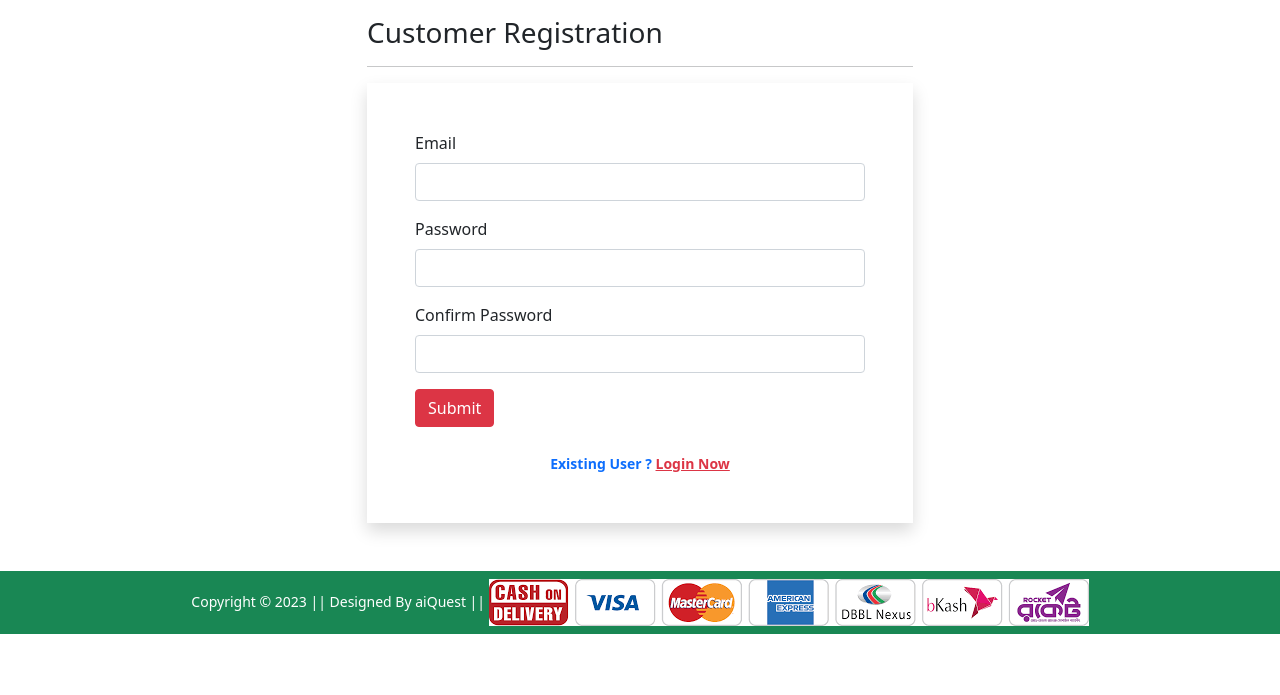
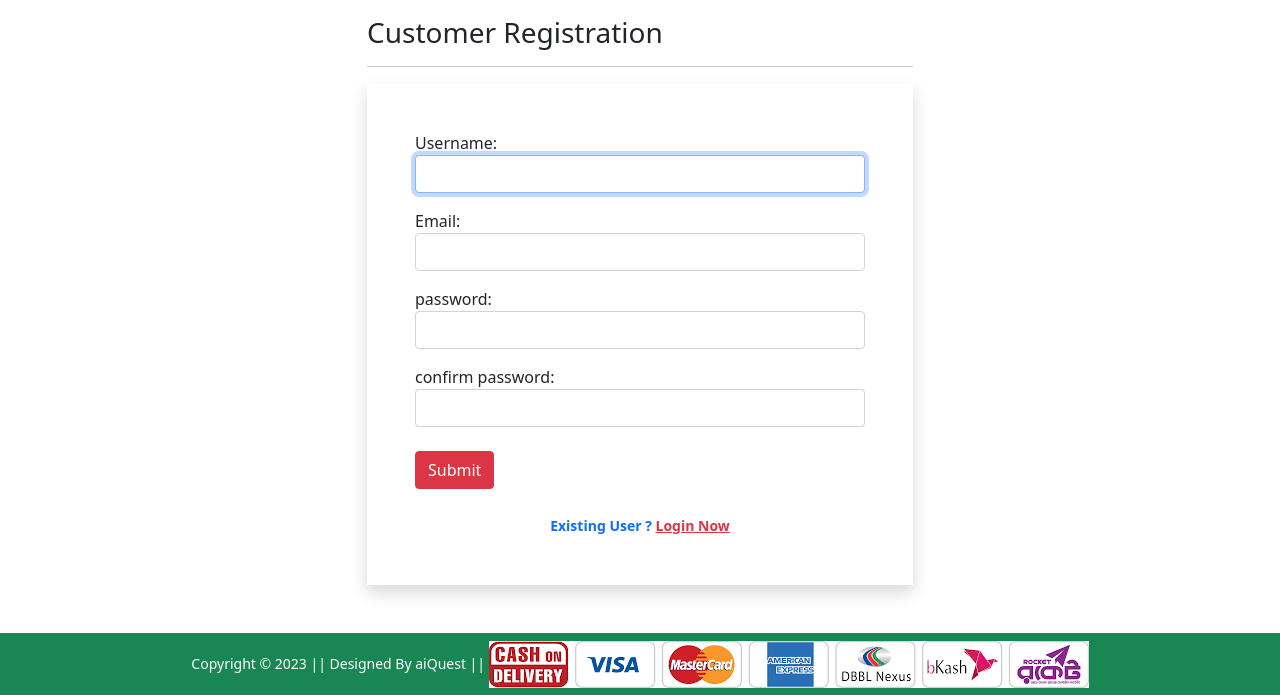
Before and after one commit to bikash-sarker-dev/ecommerce, a Django app: page /registration/ in a window 1280 px wide. Shown: the part 80-775 px from the top of the page. Run offline with Django 4.2, Linux system fonts and the light colour scheme; some libraries are stand-ins or nearby versions.

Commit message:
the done register page

```diff
--- a/Shop/forms.py
+++ b/Shop/forms.py
@@ -5,9 +5,10 @@ from django.contrib.auth.models import User
 
 class CustomerRegistrationForm(UserCreationForm):
     username = forms.CharField(widget=forms.TextInput(attrs={'class':'form-control'}))
-    password1 = forms.CharField(label='password', widget=forms.passwordInput(attrs={'class':'form-control'}))
-    password2 = forms.CharField(label="confirm password", widget=forms.PasswordInput(attrs={'class':'form-contorl'}))
-    email = forms.CharField(required=True, widget=forms.emailInput(attrs={'class':'form-control'}))
+    password1 = forms.CharField(label='password', widget=forms.PasswordInput(attrs={'class':'form-control'}))
+    password2 = forms.CharField(label="confirm password", widget=forms.PasswordInput(attrs={'class':'form-control mb-4'}))
+    email = forms.CharField(required=True, widget= forms.EmailInput(attrs={'class':'form-control'}))
+
 
     class Meta:
         model = User
--- a/Shop/templates/Shop/customerregistration.html
+++ b/Shop/templates/Shop/customerregistration.html
@@ -9,22 +9,24 @@
             <hr>
 
             <form action="" method="post" novalidate class="shadow p-5">
+
+                {% if messages %}
+                    {% for message in messages %}
+                        <p class="alert">{{message}}</p>
+                    {% endfor %}
+                {% else %}
+                {% endif %}
+
                 {% csrf_token %}
-                <div class="mb-3">
-                    <label for="inputEmail4" class="form-label">Email</label>
-                    <input type="email" class="form-control" id="inputEmail4">
+                {% comment %} {{form}} {% endcomment %}
 
+                {% for fm in form %}
+                <div class="form-group mb-3">
+                    {{fm.label_tag}} {{fm}} <small class="text-danger">{{fm.errors|striptags}}</small>
                 </div>
-                <div class="mb-3">
-                    <label for="inputPassword1" class="form-label">Password</label>
-                    <input type="password" class="form-control" id="inputPassword1">
-                </div>
-                <div class="mb-3">
-                    <label for="inputPassword2" class="form-label">Confirm Password</label>
-                    <input type="password" class="form-control" id="inputPassword2">
-                </div>
+                {% endfor %}
                 <div>
-                    <button type="button" class="btn btn-danger">Submit</button>
+                    <button type="submit" class="btn btn-danger">Submit</button>
                 </div>
                 <br>
                 <div class="text-center text-primary fw-bold"><small>Existing User ? <a href="{% url 'login' %}"
--- a/Shop/urls.py
+++ b/Shop/urls.py
@@ -16,6 +16,6 @@ urlpatterns = [
     path('lehenga/', views.lehenga, name='lehenga'),
     path('lehenga/<slug:data>', views.lehenga, name='lehengaItem' ),
     path('login/', views.login, name='login'),
-    path('registration/', views.customerregistration, name='customerregistration'),
+    path('registration/', views.customerRegistrationView.as_view(), name='customerregistration'),
     path('checkout/', views.checkout, name='checkout'),
 ]+ static(settings.MEDIA_URL, document_root = settings.MEDIA_ROOT)
--- a/Shop/views.py
+++ b/Shop/views.py
@@ -1,6 +1,8 @@
 from django.shortcuts import render
 from . models import Customer, Product, Card, OrderPlaced
 from django.views import View
+from . forms import CustomerRegistrationForm
+from django.contrib import messages
 
 # Create your views here.
 # def home(request):
@@ -54,8 +56,24 @@ def lehenga(request, data=None):
 def login(request):
      return render(request, 'Shop/login.html')
 
-def customerregistration(request):
- return render(request, 'Shop/customerregistration.html')
+
+
+# def customerregistration(request):
+#  return render(request, 'Shop/customerregistration.html')
+
+class customerRegistrationView(View):
+ def get(self, request):
+  form = CustomerRegistrationForm()
+  return render(request, 'Shop/customerregistration.html', {'form':form})
+
+ def post(self, request):
+  form = CustomerRegistrationForm(request.POST)
+  if form.is_valid():
+   form.save()
+   messages.success(request, 'registraton successfully complated !')
+   return render(request, 'Shop/customerregistration.html', {'form':form})
+
+
 
 def checkout(request):
  return render(request, 'Shop/checkout.html')
```
Also changed, not shown: db.sqlite3.
